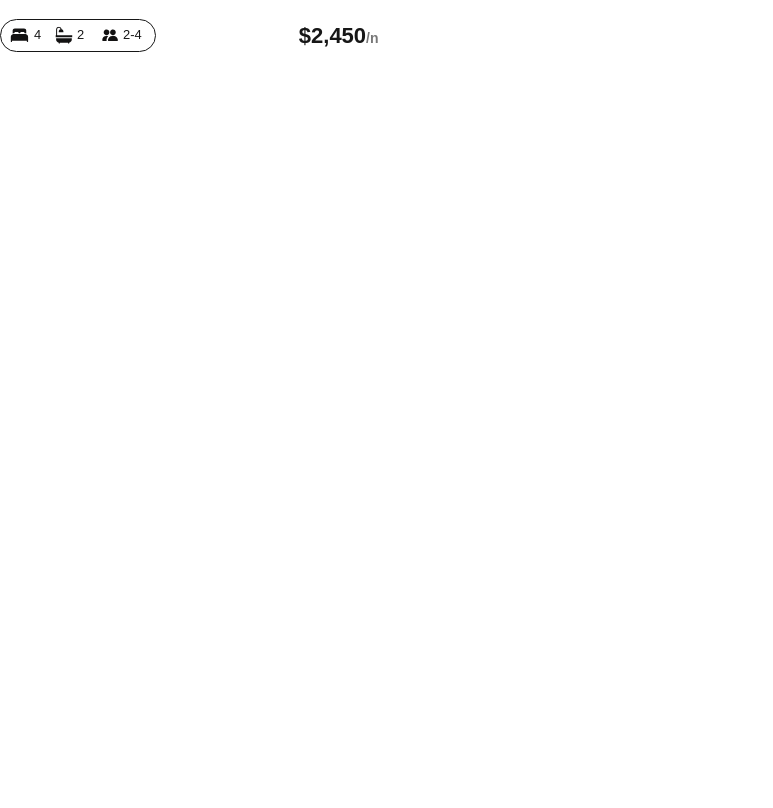
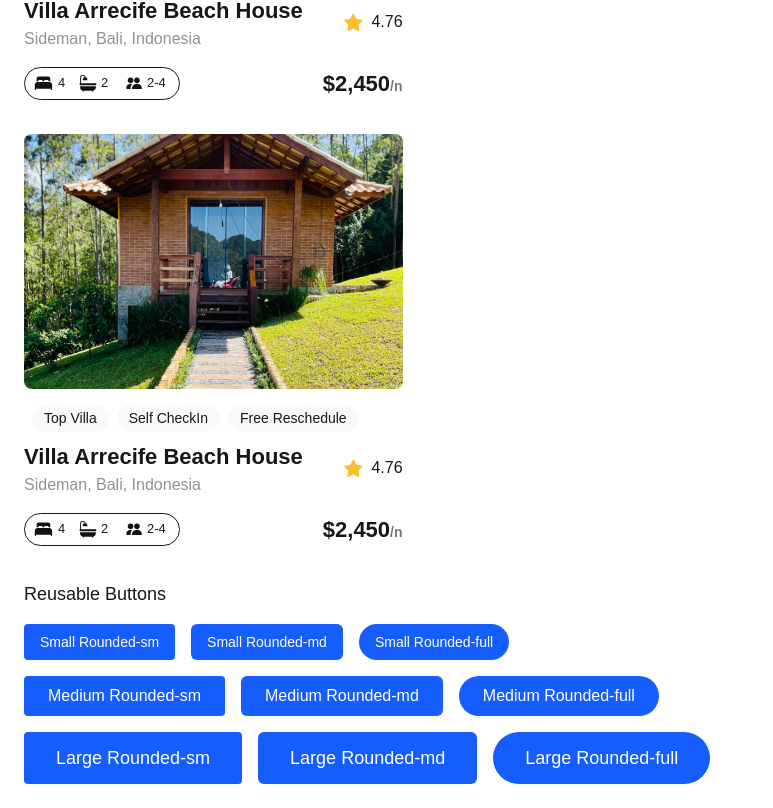
Before and after one commit to SylvesterK-code/alx-project-0x00-setup, a Next.js app in the folder alx-project-0x00/: page /landing in a window 1280 px wide. Shown: the part 388-1196 px from the top of the page, without its empty margins (0-773 px from the left). Before the commit the page ends 800 px from the top, so only its background shows below. Built offline with nearby package versions, Linux system fonts and the light colour scheme.

Commit message:
add Advanced Task - button component

```diff
--- /dev/null
+++ b/alx-project-0x00/components/Button.tsx
@@ -0,0 +1,12 @@
+import React from "react";
+import { ButtonProps } from "@/interfaces";
+
+const Button: React.FC<ButtonProps> = ({ title, styles }) => {
+  return (
+    <button className={`px-4 py-2 text-white bg-blue-600 ${styles}`}>
+      {title}
+    </button>
+  );
+};
+
+export default Button;
--- a/alx-project-0x00/interfaces/index.ts
+++ b/alx-project-0x00/interfaces/index.ts
@@ -1,3 +1,9 @@
 export interface PillProps {
   title: string
 }
+
+
+export interface ButtonProps {
+  title: string;
+  styles: string;
+}
--- a/alx-project-0x00/pages/landing.tsx
+++ b/alx-project-0x00/pages/landing.tsx
@@ -1,14 +1,82 @@
+
+// import Card from '@/components/Card';
+// import Pill from '@/components/Pill';
+
+
+// const Landing: React.FC = () => {
+//   return (
+//     <div>
+//       <h1 className="text-xl font-extralight">Landing Page</h1>
+//       <Card />
+//       <Card />
+//       <Card />
+//     </div>
+//   );
+// };
+
+// export default Landing;
+
+
+// import React from "react";
+// import Button from "@/components/Button";
+
+// const Landing: React.FC = () => {
+//   return (
+//     <div className="p-4 space-y-4">
+//       <h1 className="text-xl font-extralight">Landing Page</h1>
+
+//       <Button title="Small Button" styles="text-sm rounded-sm" />
+//       <Button title="Medium Button" styles="text-base rounded-md" />
+//       <Button title="Large Button" styles="text-lg rounded-full" />
+//     </div>
+//   );
+// };
+
+// export default Landing;
+
+
 
 import Card from '@/components/Card';
 import Pill from '@/components/Pill';
-
+import React from "react";
+import Button from "@/components/Button";
 
 const Landing: React.FC = () => {
   return (
-    <div>
+    <div className="p-6 space-y-6">
       <h1 className="text-xl font-extralight">Landing Page</h1>
+
+      {/* Card Component */}
       <Card />
+      <Card />
+
+      {/* Button Components */}
+      <div className="space-y-4">
+        <h2 className="text-lg font-medium">Reusable Buttons</h2>
+
+        {/* Small buttons */}
+        <div className="flex gap-4">
+          <Button title="Small Rounded-sm" styles="text-sm px-4 py-1 rounded-sm" />
+          <Button title="Small Rounded-md" styles="text-sm px-4 py-1 rounded-md" />
+          <Button title="Small Rounded-full" styles="text-sm px-4 py-1 rounded-full" />
+        </div>
+
+        {/* Medium buttons */}
+        <div className="flex gap-4">
+          <Button title="Medium Rounded-sm" styles="text-base px-6 py-2 rounded-sm" />
+          <Button title="Medium Rounded-md" styles="text-base px-6 py-2 rounded-md" />
+          <Button title="Medium Rounded-full" styles="text-base px-6 py-2 rounded-full" />
+        </div>
+
+        {/* Large buttons */}
+        <div className="flex gap-4">
+          <Button title="Large Rounded-sm" styles="text-lg px-8 py-3 rounded-sm" />
+          <Button title="Large Rounded-md" styles="text-lg px-8 py-3 rounded-md" />
+          <Button title="Large Rounded-full" styles="text-lg px-8 py-3 rounded-full" />
+        </div>
+      </div>
     </div>
   );
 };
+
 export default Landing;
```
